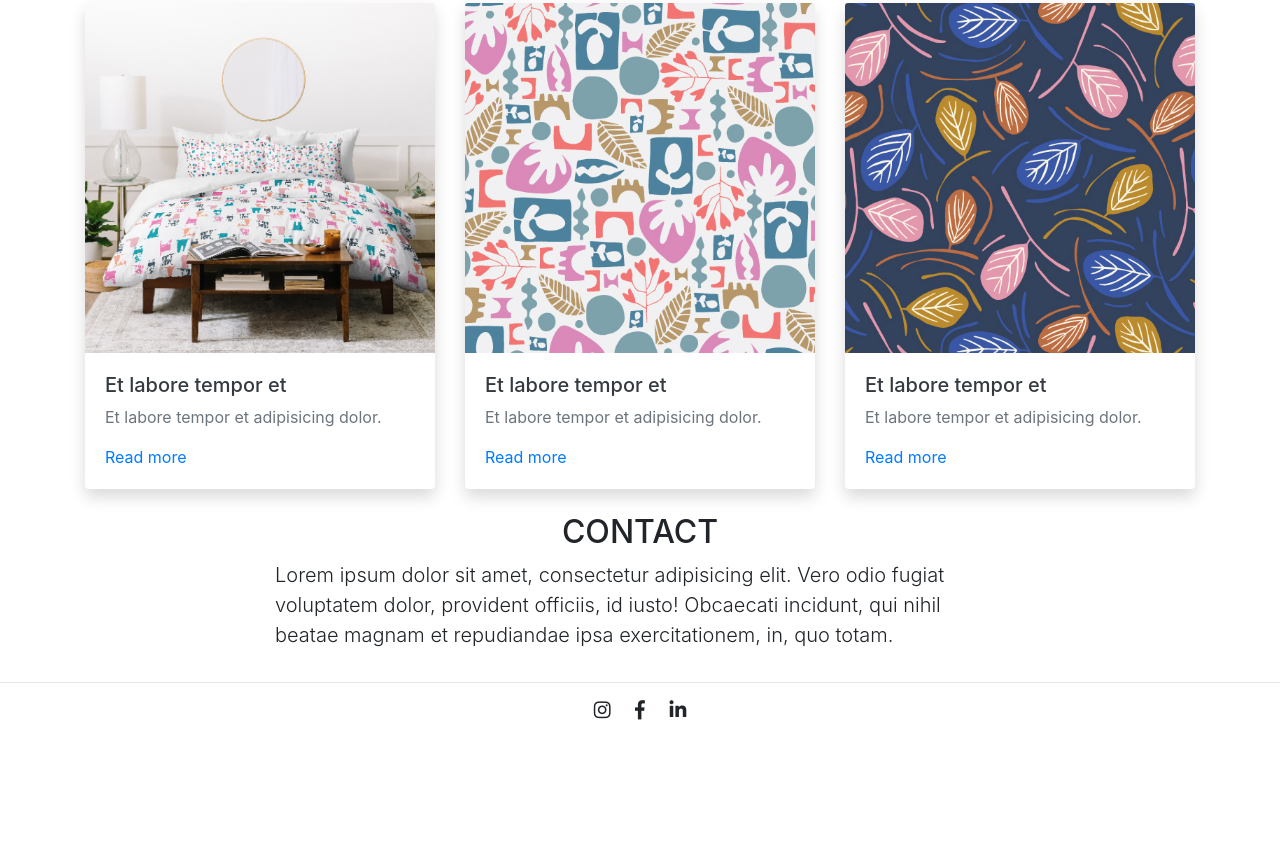
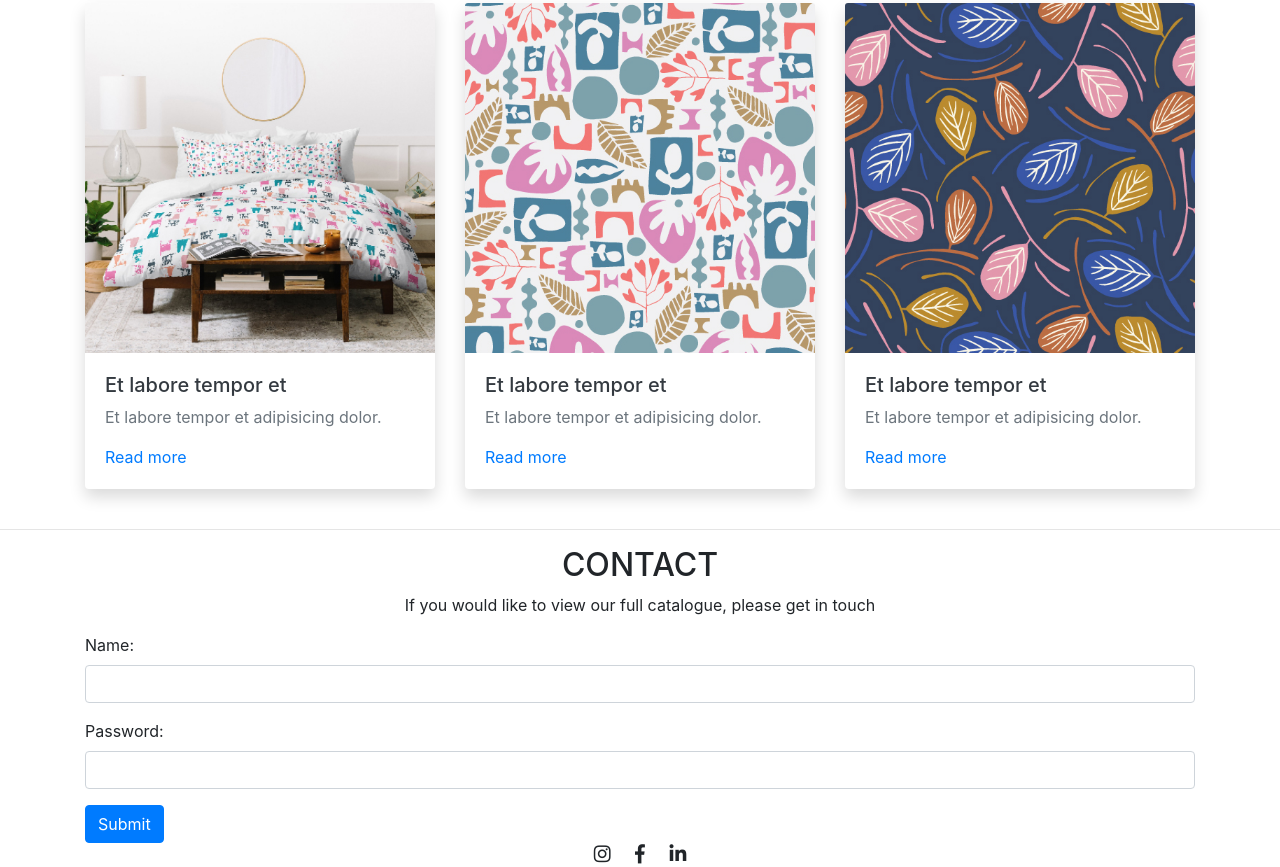
Before and after one commit to maluda-ie/maluda-portfolio, a plain HTML site: page index.html in a window 1280 px wide. Shown: the part 2782-3649 px from the top of the page. Before the commit the page ends 3505 px from the top, so only its background shows below. Drawn offline with nearby package versions, Linux system fonts and the light colour scheme.

Commit message:
building contact form

```diff
--- a/index.html
+++ b/index.html
@@ -236,10 +236,32 @@
         </div>
       </div>
     </div>
+    <hr>
   </section>
 
+  <section>
+    <div class="container">
+      <h2 class="text-center text-uppercase">Contact</h2>
+      <p class="text-center">If you would like to view our full catalogue, please get in touch</p>
+      <form action="/action_page.php">
+        <div class="form-group">
+          <label for="usr">Name:</label>
+          <input type="text" class="form-control" id="usr" name="username">
+        </div>
+        <div class="form-group">
+          <label for="pwd">Password:</label>
+          <input type="password" class="form-control" id="pwd" name="password">
+        </div>
+        <button type="submit" class="btn btn-primary">Submit</button>
+      </form>
+    </div>
+</section>
 
-<!--CONTACT-->
+
+
+
+
+<!--CONTACT
 <section class="contact">
   <div class="container">
     <div class="row">
@@ -251,7 +273,7 @@
   </div>
   <hr>
 </section>
-
+-->
 
 
  <!--FOOTER-->
```
